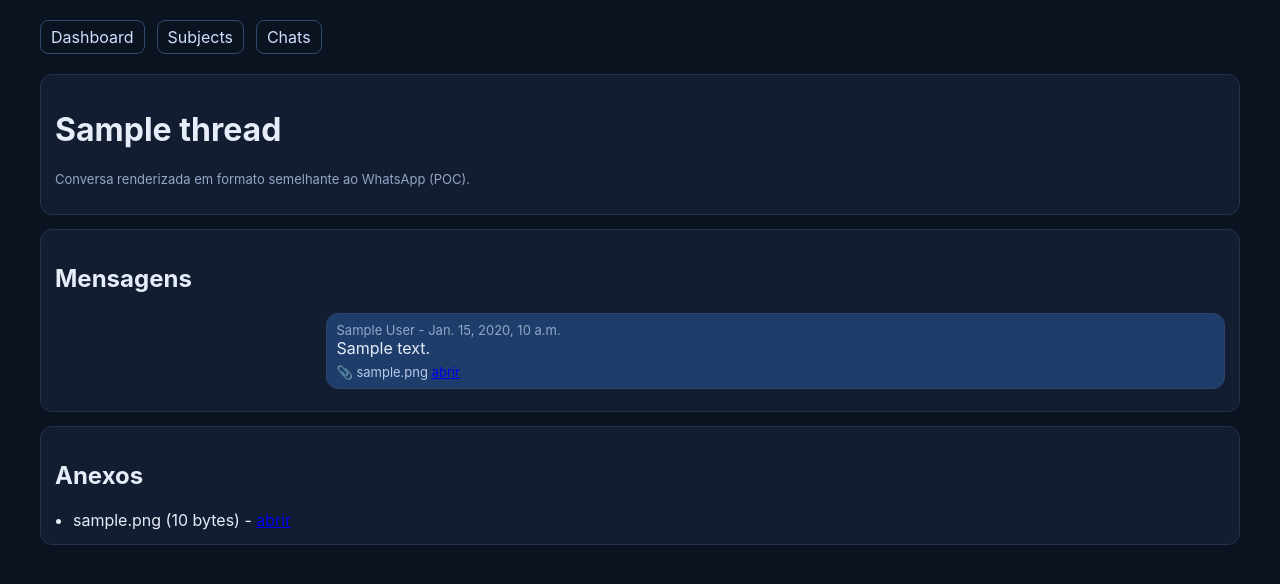
After one commit to leonardofandrade/zapia, a Django app: page /chats/1/ in a window 1280 px wide. The commit adds this page. Shown: the top 584 px of the page. Run offline with Django 5.2, Linux system fonts and the light colour scheme; tables that the repository leaves empty hold one stand-in row (values such as "Sample post").

Commit message:
feat(frontend): add subjects and chats views, templates, and routing to enhance navigation and display of chat and subject data

```diff
--- /dev/null
+++ b/app/apps/frontend/templates/frontend/base.html
@@ -0,0 +1,31 @@
+<!DOCTYPE html>
+<html lang="pt-BR">
+<head>
+    <meta charset="UTF-8">
+    <meta name="viewport" content="width=device-width, initial-scale=1.0">
+    <title>{% block title %}Zapia{% endblock %}</title>
+    <style>
+        body { font-family: Inter, Segoe UI, Arial, sans-serif; margin: 0; background: #0b1220; color: #e6edf8; }
+        .container { max-width: 1200px; margin: 0 auto; padding: 20px; }
+        .nav { display: flex; gap: 12px; margin-bottom: 20px; }
+        .nav a { color: #cfe0ff; text-decoration: none; border: 1px solid #31486f; border-radius: 8px; padding: 6px 10px; }
+        .nav a:hover { background: #1a2c4a; }
+        .card { background: #131d31; border: 1px solid #23324d; border-radius: 12px; padding: 14px; margin-bottom: 14px; }
+        .list { margin: 0; padding-left: 18px; }
+        .meta { color: #93a6c7; font-size: 13px; }
+        .chat-bubble { background: #1b2a45; border: 1px solid #2f4469; border-radius: 12px; padding: 8px 10px; margin-bottom: 8px; max-width: 75%; }
+        .chat-bubble.self { margin-left: auto; background: #1f3d6b; }
+        .attachment { font-size: 13px; color: #b8c9e8; margin-top: 6px; }
+    </style>
+</head>
+<body>
+    <div class="container">
+        <nav class="nav">
+            <a href="/">Dashboard</a>
+            <a href="/subjects/">Subjects</a>
+            <a href="/chats/">Chats</a>
+        </nav>
+        {% block content %}{% endblock %}
+    </div>
+</body>
+</html>
--- /dev/null
+++ b/app/apps/frontend/templates/frontend/chat_detail.html
@@ -0,0 +1,47 @@
+{% extends "frontend/base.html" %}
+
+{% block title %}Chat - {{ chat.title }}{% endblock %}
+
+{% block content %}
+<div class="card">
+    <h1>{{ chat.title }}</h1>
+    <p class="meta">Conversa renderizada em formato semelhante ao WhatsApp (POC).</p>
+</div>
+
+<div class="card">
+    <h2>Mensagens</h2>
+    {% for message in messages %}
+        <div class="chat-bubble {% if message.sender and message.sender.is_self %}self{% endif %}">
+            <div class="meta">
+                {% if message.sender %}{{ message.sender.display_name }}{% else %}Sistema{% endif %}
+                - {{ message.sent_at|default:message.raw_timestamp }}
+            </div>
+            <div>{{ message.content|linebreaksbr }}</div>
+            {% if message.attachments.all %}
+                {% for attachment in message.attachments.all %}
+                    <div class="attachment">
+                        📎 {{ attachment.file_name }}
+                        <a href="/api/chats/attachments/{{ attachment.id }}/content/" target="_blank">abrir</a>
+                    </div>
+                {% endfor %}
+            {% endif %}
+        </div>
+    {% empty %}
+        <p>Sem mensagens para esta conversa.</p>
+    {% endfor %}
+</div>
+
+<div class="card">
+    <h2>Anexos</h2>
+    <ul class="list">
+        {% for attachment in attachments %}
+            <li>
+                {{ attachment.file_name }} ({{ attachment.content_size }} bytes)
+                - <a href="/api/chats/attachments/{{ attachment.id }}/content/" target="_blank">abrir</a>
+            </li>
+        {% empty %}
+            <li>Sem anexos.</li>
+        {% endfor %}
+    </ul>
+</div>
+{% endblock %}
--- a/app/apps/frontend/templates/frontend/dashboard.html
+++ b/app/apps/frontend/templates/frontend/dashboard.html
@@ -137,6 +137,8 @@
             </div>
             <div class="toolbar">
                 <button id="refresh-all">Atualizar tudo</button>
+                <a class="link-btn" href="/subjects/">Página Subjects</a>
+                <a class="link-btn" href="/chats/">Página Chats</a>
             </div>
         </div>
 
--- a/app/apps/frontend/urls.py
+++ b/app/apps/frontend/urls.py
@@ -1,7 +1,10 @@
 from django.urls import path
 
-from .views import DashboardView
+from .views import ChatDetailView, ChatsListView, DashboardView, SubjectsListView
 
 urlpatterns = [
     path("", DashboardView.as_view(), name="dashboard"),
+    path("subjects/", SubjectsListView.as_view(), name="subjects-list-page"),
+    path("chats/", ChatsListView.as_view(), name="chats-list-page"),
+    path("chats/<int:chat_id>/", ChatDetailView.as_view(), name="chat-detail-page"),
 ]
--- a/app/apps/frontend/views.py
+++ b/app/apps/frontend/views.py
@@ -1,5 +1,65 @@
+from django.shortcuts import get_object_or_404
 from django.views.generic import TemplateView
+
+from apps.chats.models import ChatAttachment, ChatMessage, ChatParticipant, ChatThread
+from apps.subjects.models import Relationship, Subject
 
 
 class DashboardView(TemplateView):
     template_name = "frontend/dashboard.html"
+
+
+class SubjectsListView(TemplateView):
+    template_name = "frontend/subjects_list.html"
+
+    def get_context_data(self, **kwargs):
+        context = super().get_context_data(**kwargs)
+        context["subjects"] = Subject.objects.all().order_by("full_name")[:200]
+        context["relationships"] = (
+            Relationship.objects.select_related("from_subject", "to_subject")
+            .all()
+            .order_by("-created_at")[:200]
+        )
+        return context
+
+
+class ChatsListView(TemplateView):
+    template_name = "frontend/chats_list.html"
+
+    def get_context_data(self, **kwargs):
+        context = super().get_context_data(**kwargs)
+        context["threads"] = (
+            ChatThread.objects.all().order_by("-created_at")[:200]
+        )
+        return context
+
+
+class ChatDetailView(TemplateView):
+    template_name = "frontend/chat_detail.html"
+
+    def get_context_data(self, **kwargs):
+        context = super().get_context_data(**kwargs)
+        chat_id = kwargs["chat_id"]
+        chat = get_object_or_404(ChatThread, pk=chat_id)
+
+        participants = {
+            participant.id: participant
+            for participant in ChatParticipant.objects.filter(chat=chat).all()
+        }
+        messages = (
+            ChatMessage.objects.filter(chat=chat)
+            .select_related("sender")
+            .prefetch_related("attachments")
+            .order_by("sequence_index")[:500]
+        )
+        attachments = (
+            ChatAttachment.objects.filter(message__chat=chat)
+            .select_related("message")
+            .order_by("-created_at")[:200]
+        )
+
+        context["chat"] = chat
+        context["participants"] = participants.values()
+        context["messages"] = messages
+        context["attachments"] = attachments
+        return context
```
Also changed, not shown: app/apps/frontend/templates/frontend/chats_list.html (added, +20 -0 lines), app/apps/frontend/templates/frontend/subjects_list.html (added, +34 -0 lines).
